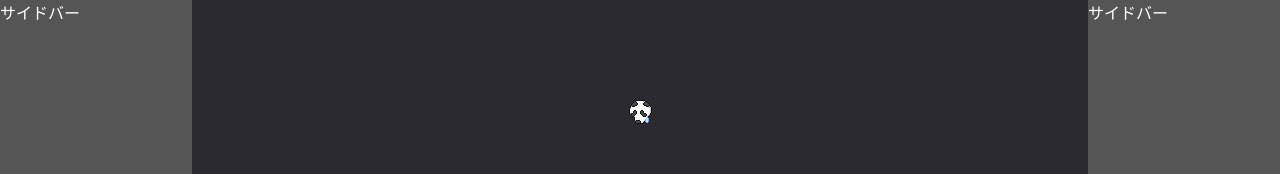
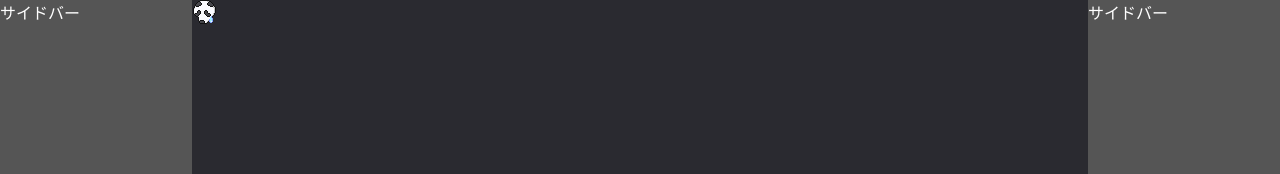
Before and after one commit to sashi0034/web-dotter, a React (Create React App) app: page / in a window 1280 px wide. Shown: the top 174 px of the page. Built offline with nearby package versions, Linux system fonts and the light colour scheme.

Commit message:
マウスカーソルについていく

```diff
--- a/src/MainCanvas.css
+++ b/src/MainCanvas.css
@@ -1,11 +1,8 @@
 
-.canvas-base{
+#canvas-base{
     position: relative;
 }
 
-.canvas-content{
-    position: relative;
-    left: 0px;
-    top: 100px;
-
+#canvas-body{
+    position: absolute;
 }
--- a/src/MainCanvas.tsx
+++ b/src/MainCanvas.tsx
@@ -1,5 +1,7 @@
 
+import { posix } from "node:path/win32";
 import React from "react";
+import { findDOMNode } from "react-dom";
 import "./MainCanvas.css"
 import sadpanda from "./sadpanda_24x24.png"
 
@@ -10,6 +12,7 @@ interface IMainCanvasState
 {
     posX: number,
     posY: number,
+    style: {[name: string]: string}
 }
 
 
@@ -24,14 +27,45 @@ export class MainCanavas extends React.Component<IMainCanvasProps, IMainCanvasSt
         {
             posX: 0,
             posY: 0,
+            style: {left: "0px", top: "0px"}
+        }
+    }
+
+    public override componentDidMount()
+    {
+        let body = document.getElementById("canvas-base");
+        if (body!==null)
+        {
+            const rect = body.getBoundingClientRect();
+
+            this.setState({
+                posX: rect.left + window.pageXOffset,
+                posY: rect.top + window.pageYOffset,
+            });
+
+            document.addEventListener("mousemove", (e)=>{
+                console.log(e.clientX, e.clientY)
+                this.setState({
+                    style: {
+                        left: e.clientX-this.state.posX+"px",
+                        top: e.clientY-this.state.posY+"px"
+                    }
+                });
+            })
         }
     }
 
     public override render(): React.ReactNode
     {
+
         return (
-            <div className="canvas-name">
-                <img src={sadpanda} alt="サッドパンダの画像" title="sadpanda" className="canvas-content"></img>
+            <div id="canvas-base">
+                <img
+                    src={sadpanda}
+                    alt="サッドパンダの画像"
+                    title="sadpanda"
+                    id="canvas-body"
+                    style={this.state.style}></img>
             </div>
         );
     }
```
